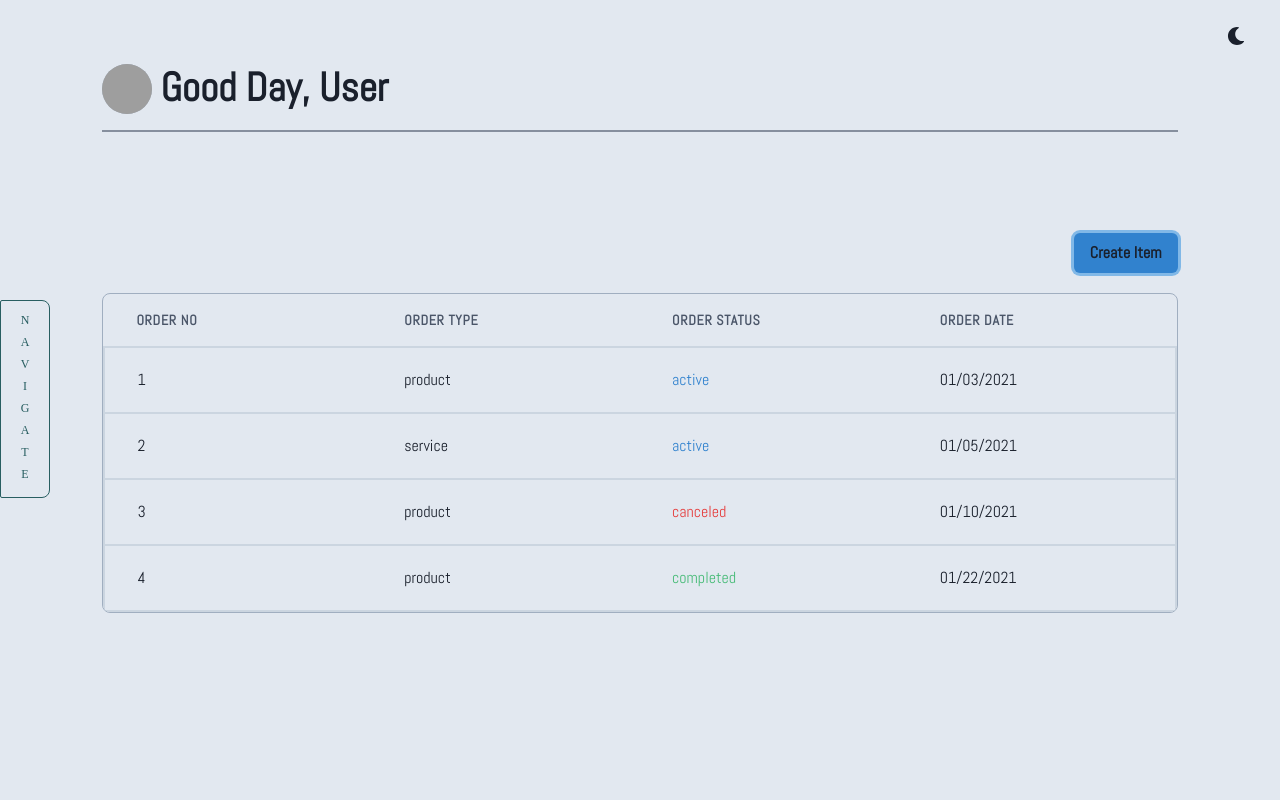
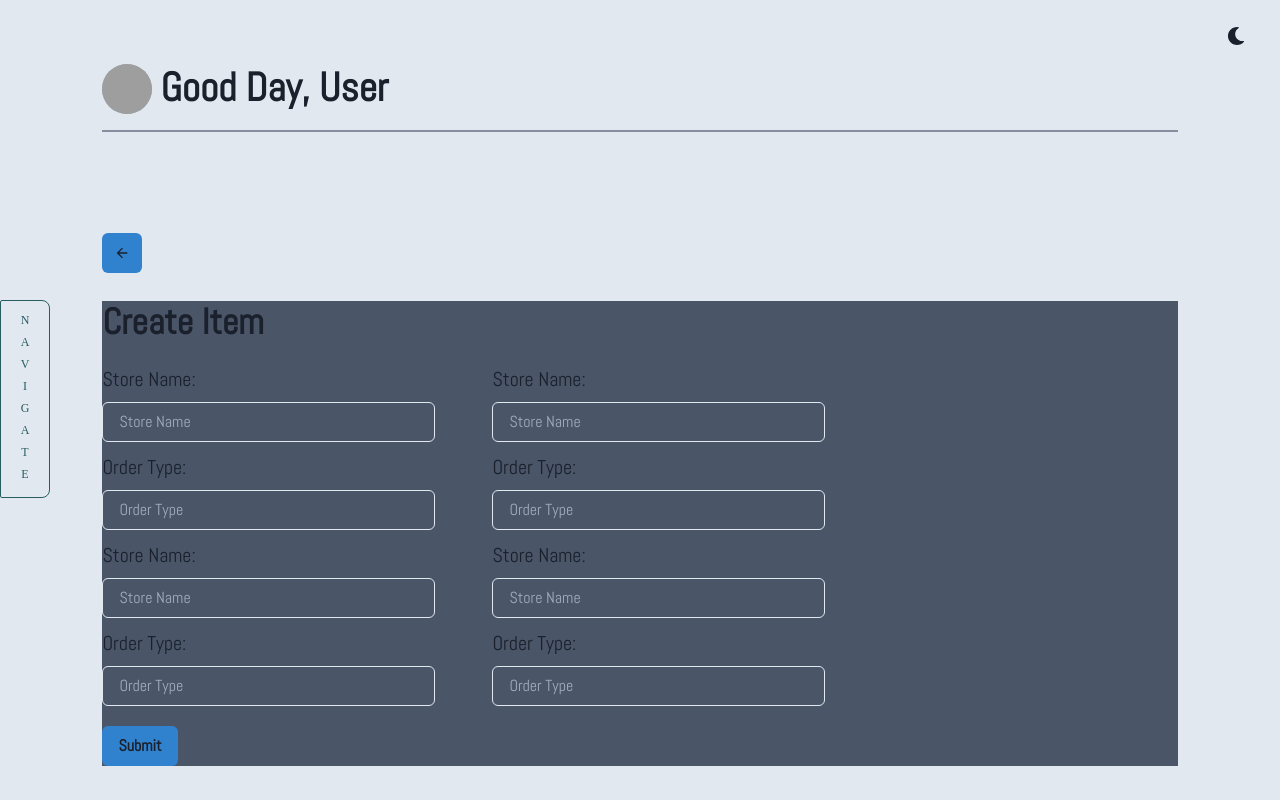
Before and after one commit to skull-works/Frontend-Dashboard-Template, a React (Create React App) app: page /Transactions in a window 1280 px wide. Both pictures are taken after a click on the button "Create Item". Built offline with nearby package versions, Linux system fonts and the light colour scheme; grey boxes are pictures that could not be loaded; a web font is replaced by a local one.

Commit message:
initial design for transaction page and create item

```diff
--- a/src/layers/pages/sublayers/graphs/view/graph.view.tsx
+++ b/src/layers/pages/sublayers/graphs/view/graph.view.tsx
@@ -8,8 +8,8 @@ import {
 
 import CommonPagelayout from '../../../layout/common/common.layout';
 import InputForm from './components/InputForm';
-import BarGraph from './charts/bar.subview.';
-import LineGraph from './charts/line.subview';
+import BarGraph from './charts/bar.chart';
+import LineGraph from './charts/line.chart';
 
 const Graphs = () => {
     return (
--- /dev/null
+++ b/src/layers/pages/sublayers/transactions/views/subview/create-item.subview.tsx
@@ -0,0 +1,52 @@
+import * as React from 'react';
+
+import {
+    Box,
+    Input,
+    Button,
+    Heading,
+    FormControl,
+    FormLabel,
+    Stack,
+} from "@chakra-ui/react"
+
+export interface CreateItemProps {
+    sample?: string
+}
+
+const CreateItem: React.FC<CreateItemProps> = () => {
+    return (
+        <Box
+        w='100%'
+        mx='auto'
+        bg='gray.600'
+        >
+            <Heading fontFamily='Abel'>Create Item</Heading>
+            <Stack direction='row' mt='20px' spacing='20px'>
+                <FormControl fontFamily='Abel' w='370px' h='90%'>
+                    <FormLabel fontSize='20px'>Store Name:</FormLabel>
+                    <Input w='90%' placeholder='Store Name'/>
+                    <FormLabel fontSize='20px' mt='10px'>Order Type:</FormLabel>
+                    <Input w='90%' placeholder='Order Type'/>
+                    <FormLabel fontSize='20px' mt='10px'>Store Name:</FormLabel>
+                    <Input w='90%' placeholder='Store Name'/>
+                    <FormLabel fontSize='20px' mt='10px'>Order Type:</FormLabel>
+                    <Input w='90%' placeholder='Order Type'/>
+                </FormControl>
+                <FormControl fontFamily='Abel' w='370px' h='90%'>
+                    <FormLabel fontSize='20px'>Store Name:</FormLabel>
+                    <Input w='90%' placeholder='Store Name'/>
+                    <FormLabel fontSize='20px' mt='10px'>Order Type:</FormLabel>
+                    <Input w='90%' placeholder='Order Type'/>
+                    <FormLabel fontSize='20px' mt='10px'>Store Name:</FormLabel>
+                    <Input w='90%' placeholder='Store Name'/>
+                    <FormLabel fontSize='20px' mt='10px'>Order Type:</FormLabel>
+                    <Input w='90%' placeholder='Order Type'/>
+                </FormControl>
+            </Stack>
+            <Button mt='20px' fontFamily='Abel' bg='blue.500' _hover={{ background: 'green.500' }}>Submit</Button>
+        </Box>
+     );
+}
+
+export default CreateItem;
--- a/src/layers/pages/sublayers/transactions/views/table.subview.tsx
+++ b/src/layers/pages/sublayers/transactions/views/subview/table.subview.tsx
@@ -56,11 +56,13 @@ import {
         borderRadius='lg'
         borderColor={background}
         overflow='hidden'
+        overflowX='auto'
         >
             <Table
             variant='simple'
             w='100%'
             size='lg'
+            overflowX='auto'
             >
                 <Thead>
                     <Tr>
--- a/src/layers/pages/sublayers/transactions/views/transactions.view.tsx
+++ b/src/layers/pages/sublayers/transactions/views/transactions.view.tsx
@@ -1,22 +1,63 @@
-import * as React from 'react';
+import React, { useState } from 'react';
 
 import {
     Box,
-    Button
+    Button,
+    Stack,
   } from "@chakra-ui/react"
+  import { ArrowBackIcon } from '@chakra-ui/icons'
 
 import CommonPagelayout from '../../../layout/common/common.layout';
-import TransactionTable from './table.subview';
+import TransactionTable from './subview/table.subview';
+import CreateItem from './subview/create-item.subview';
+
+import { ETransactionView } from './type/enum';
+import { TypeTransactionView } from './type/interface';
 
 const Transactions = () => {
+    const [transactionView, setTransactionView] = useState<TypeTransactionView>(ETransactionView.LIST);
+
+    const Content = () => {
+        switch (transactionView) {
+            case ETransactionView.CREATE:
+                return (
+                    <>
+                        <Stack>
+                            <Button
+                            float='left'
+                            w='30px'
+                            bg='blue.500'
+                            mb='20px'
+                            fontFamily='Abel'
+                            _hover={{background: 'blue.400'}}
+                            onClick={() => setTransactionView(ETransactionView.LIST)}><ArrowBackIcon /></Button>
+                            <CreateItem />
+                        </Stack>
+                    </>
+                )
+            default:
+                return (
+                    <>
+                        <Button
+                        float='right'
+                        bg='blue.500'
+                        mb='20px'
+                        fontFamily='Abel'
+                        _hover={{background: 'blue.400'}}
+                        onClick={() => setTransactionView(ETransactionView.CREATE)}>Create Item</Button>
+                        <TransactionTable />
+                    </>
+                )
+        }
+    }
+
     return (
         <CommonPagelayout>
             {{
                 content: (
                     <>
                         <Box mt='100px'>
-                            <Button float='right' bg='blue.500' mb='20px' fontFamily='Abel' _hover={{background: 'blue.400'}}>Create Item</Button>
-                            <TransactionTable />
+                            <Content />
                         </Box>
                     </>
                 )
--- /dev/null
+++ b/src/layers/pages/sublayers/transactions/views/type/enum.ts
@@ -0,0 +1,5 @@
+export enum ETransactionView {
+    CREATE = 'create',
+    UPDATE = 'update',
+    LIST = 'list'
+}
--- /dev/null
+++ b/src/layers/pages/sublayers/transactions/views/type/interface.ts
@@ -0,0 +1,3 @@
+import { ETransactionView } from './enum';
+
+export type TypeTransactionView = ETransactionView.CREATE | ETransactionView.UPDATE | ETransactionView.LIST;
```
Also changed, not shown: src/layers/pages/sublayers/graphs/view/charts/bar.chart.tsx (renamed from src/layers/pages/sublayers/graphs/view/charts/bar.subview..tsx), src/layers/pages/sublayers/graphs/view/charts/line.chart.tsx (renamed from src/layers/pages/sublayers/graphs/view/charts/line.subview.tsx).
